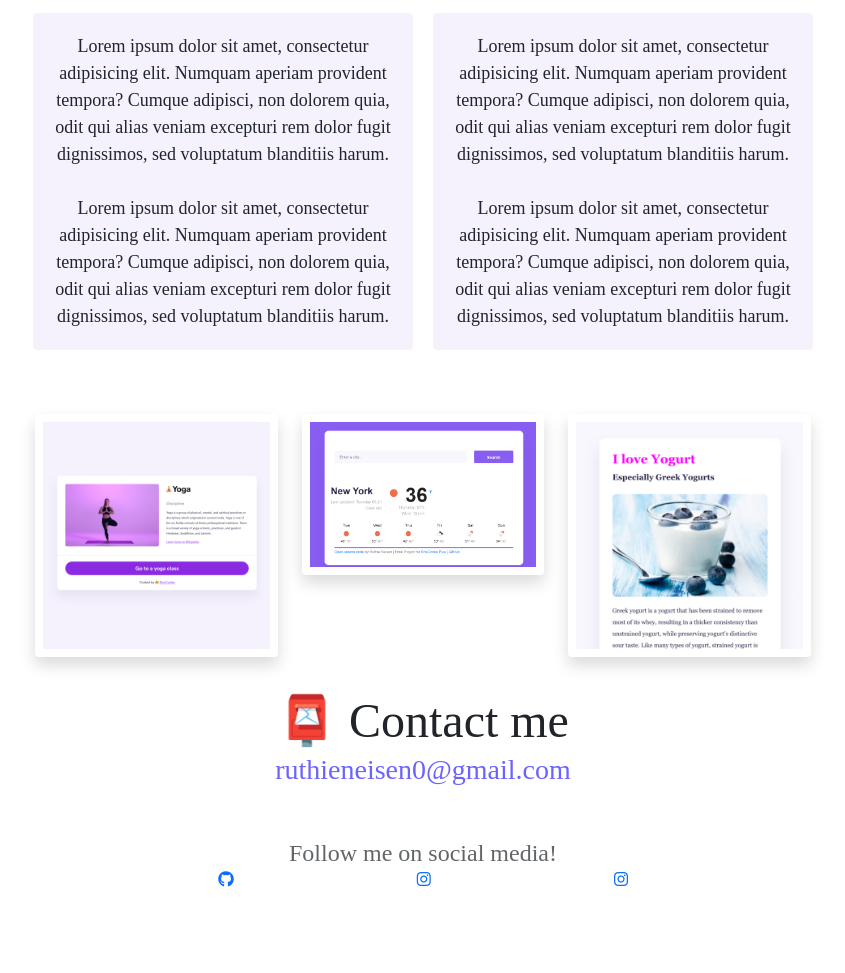
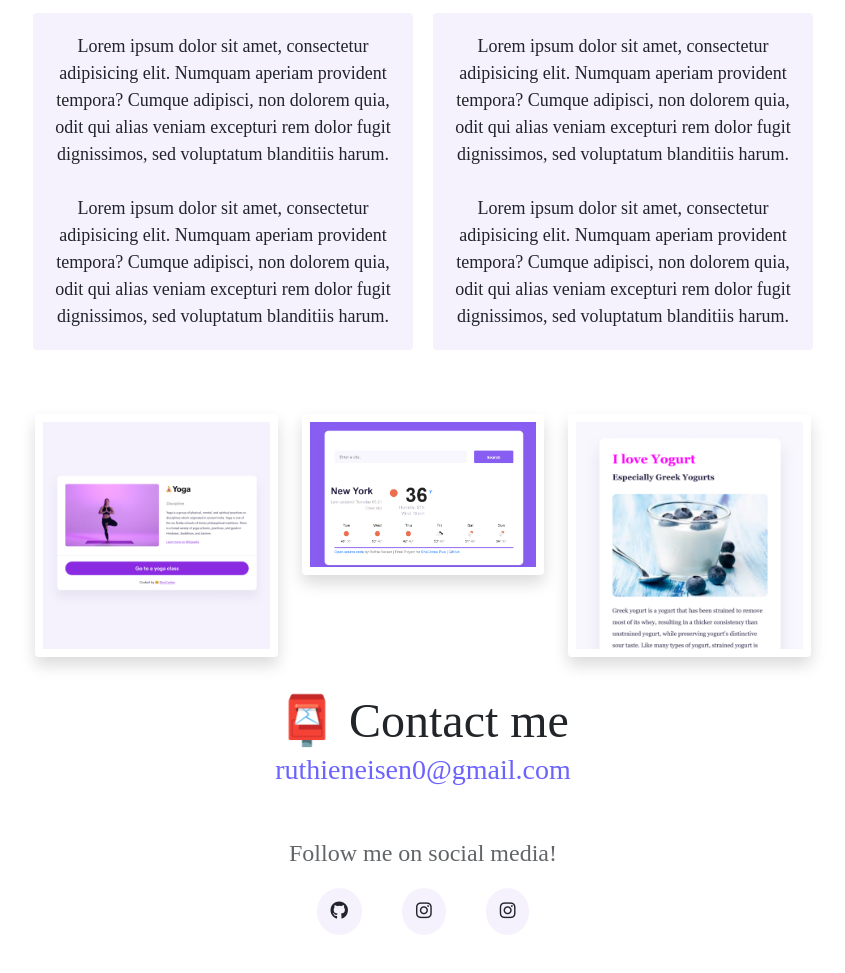
Before and after one commit to Ruthie1008/responsive-portfolio, a plain HTML site: page about.html in a window 1280 px wide. Shown: the part 271-1244 px from the top of the page, without its empty margins (217-1062 px from the left). Before the commit the page ends 1223 px from the top, so only its background shows below. Drawn offline with nearby package versions, Linux system fonts and the light colour scheme.

```diff
--- a/about.html
+++ b/about.html
@@ -108,17 +108,17 @@
     </div>
     <footer class="text-center mt-5">
           <h3>Follow me on social media!</h3>
-           <div class="social-media d-flex justify-content-evenly">
-          <a href="https://github.com/Ruthie1008" target="_blank" title="my github">
+           <div class="social-links d-flex justify-content-center">
+          <a href="https://www.github.com/ruthie1008" target="_blank">
             <i class="fab fa-github" aria-hidden="true"></i>
           </a>
-          <a href="https://www.instragram.com/ruthie_ann21" target="_blank" title="my instagram">
+          <a href="https://www.instragram.com/ruthie_ann21 target="_blank">
             <i class="fab fa-instagram" aria-hidden="true"></i>
           </a>
-          <a href="https://www.linkedin.com/in/ruthie-neisen-039a5a1b8/" target="_blank" title="my linkedin">
+          <a href="https://www.linkedin.com/in/ruthie-neisen-039a5a1b8/" target="_blank">
             <i class="fab fa-linkedin" aria-hidden="true"></i>
           </a>
-          </div>
+        </div>
         </footer>
     <script
       src="https://cdn.jsdelivr.net/npm/bootstrap@5.2.2/dist/js/bootstrap.bundle.min.js"
```
